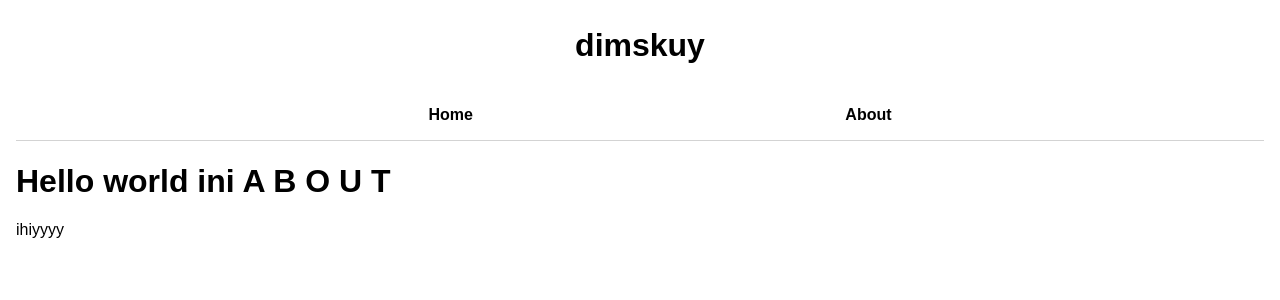
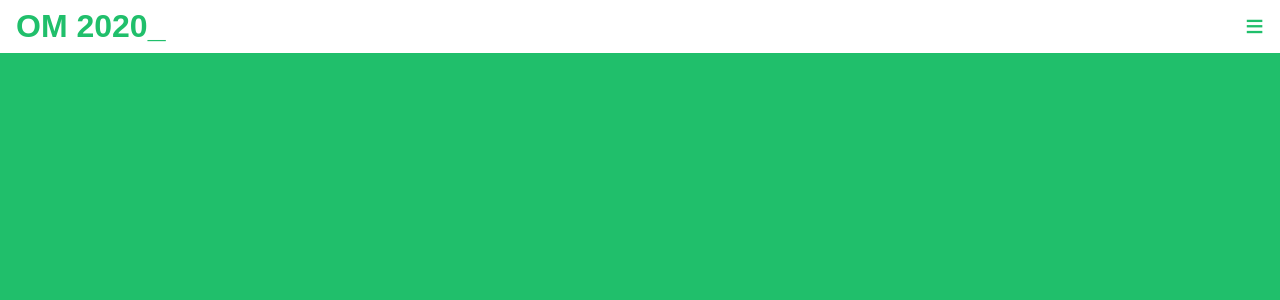
Before and after one commit to dimasriat/olimpus2020, a Next.js app: page /about in a window 1280 px wide. Shown: the top 300 px of the page. Built offline with nearby package versions, Linux system fonts and the light colour scheme.

Commit message:
belajar style jsx + bikin navbar

```diff
--- a/pages/_app.js
+++ b/pages/_app.js
@@ -1,5 +1,33 @@
-import "./styling/style.scss";
+//import "./styling/style.scss";
+
+import { Container } from "next/app";
 
 export default function MyApp({ Component, pageProps }) {
-	return <Component {...pageProps} />;
+	const primary = "rgb(32, 191, 107)";
+	return (
+		<Container>
+			<Component {...pageProps} />
+			<style jsx global>{`
+				* {
+					box-sizing: border-box;
+				}
+
+				body {
+					margin: 0;
+					padding: 0;
+					font-family: 'Gilroy', sans-serif;
+					background-color: ${primary};
+				}
+
+				html,
+				body,
+				body > div:first-child,
+				div#__next,
+				div#__next > div,
+				div#__next > div > div {
+					height: 100%;
+				}
+			`}</style>
+		</Container>
+	);
 }
--- a/pages/about.js
+++ b/pages/about.js
@@ -3,9 +3,14 @@ import Navbar from "./components/navbar";
 function AboutPage() {
 	return (
 		<div className="container">
-			<Navbar title="dimskuy" />
-			<h1>Hello world ini A B O U T</h1>
-			<p>ihiyyyy</p>
+			<Navbar
+				title="dimskuyyy"
+				menu={[
+					{ path: "/", name: "Menu" },
+					{ path: "/about", name: "About" },
+				]}
+			/>
+			<div>Hello world ini A B O U T</div>
 		</div>
 	);
 }
--- a/pages/components/navbar.js
+++ b/pages/components/navbar.js
@@ -1,21 +1,107 @@
 import Link from "next/link";
+import { useState, useEffect } from "react";
 
 function Navbar(props) {
+	const [hide, setHide] = useState(true);
+	const [cursor, setCursor] = useState(true);
+
+	useEffect(() => {
+		const id = setInterval(() => {
+			setCursor((cursor) => !cursor);
+		}, 500);
+		return () => clearInterval(id);
+	}, []);
+
+	const primary = "rgb(32, 191, 107)";
 	return (
-		<nav>
-			<h1>{props.title}</h1>
-			<ul>
-				<li>
-					<Link href="/">
-						<a>Home</a>
-					</Link>
-				</li>
-				<li>
-					<Link href="/about">
-						<a>About</a>
-					</Link>
-				</li>
-			</ul>
+		<nav className={hide ? "sidebar-hide" : ""}>
+			<div className="navbar">
+				<div className="navbar-brand">
+					OM 2020{cursor ? "_" : ""}
+				</div>
+				<button
+					className="navbar-button"
+					onClick={() => setHide((hide) => !hide)}
+				>
+					{hide ? "≡" : "×"}
+				</button>
+			</div>
+			<div className={`sidebar ${hide ? "sidebar-hide" : ""}`}>
+				<ul>
+					<li>Menu hello</li>
+					<li>Menu world</li>
+					<li>Menu ihiyyy</li>
+				</ul>
+			</div>
+			<style jsx>{`
+				nav {
+					position: fixed;
+					height: 100%;
+					width: 100%;
+					color: black;
+					background-color: rgba(0, 0, 0, 0.5);
+					transition: 0.25s background-color;
+					z-index: 1;
+				}
+
+				nav.sidebar-hide {
+					background-color: rgba(0, 0, 0, 0);
+					transition: 0.25s background-color;
+				}
+
+				.navbar {
+					padding: 0 1rem;
+					display: flex;
+					justify-content: space-between;
+					background-color: white;
+					font-weight: bold;
+				}
+
+				.navbar-brand {
+					padding: 0.5rem 0;
+					font-size: 2rem;
+					color: ${primary};
+				}
+
+				.navbar-button {
+					padding: 0.5rem 0 0.5rem 1rem;
+					color: ${primary};
+					background-color: rgba(0, 0, 0, 0);
+					font-size: 2rem;
+					border: none;
+					outline: none;
+				}
+
+				.sidebar {
+					height: 100%;
+					position: fixed;
+					right: 0;
+					width: 75%;
+					background-color: white;
+					transition: 0.25s width;
+				}
+
+				@media only screen and (min-width: 768px) {
+					.sidebar {
+						width: 25%;
+					}
+				}
+
+				.sidebar.sidebar-hide {
+					width: 0%;
+					transition: 0.25s width;
+				}
+
+				ul {
+					list-style: none;
+					margin: 0;
+					padding: 0 1rem;
+				}
+
+				li {
+					padding: 1rem 0 0;
+				}
+			`}</style>
 		</nav>
 	);
 }
```
Also changed, not shown: pages/index.js (+33 -3 lines).
